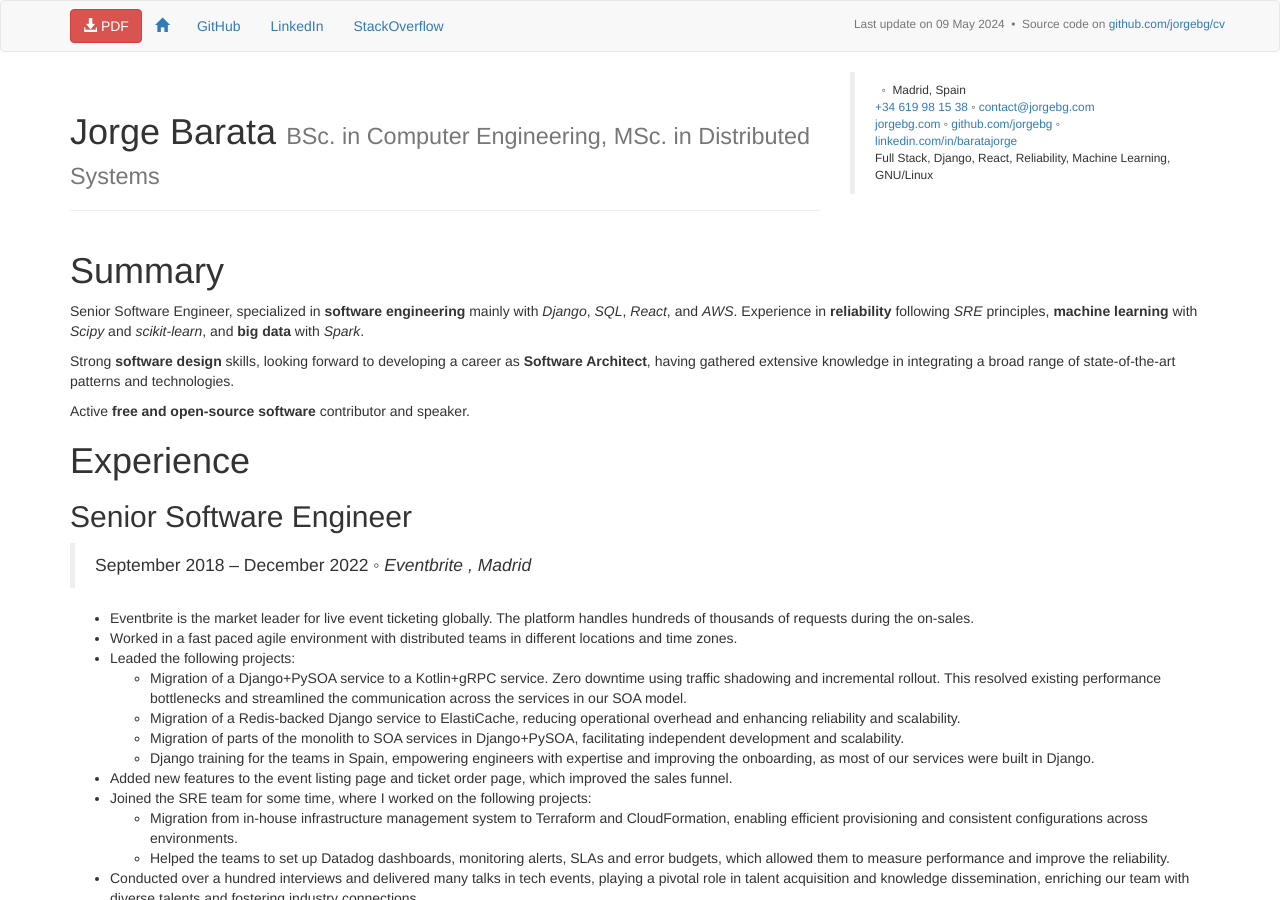
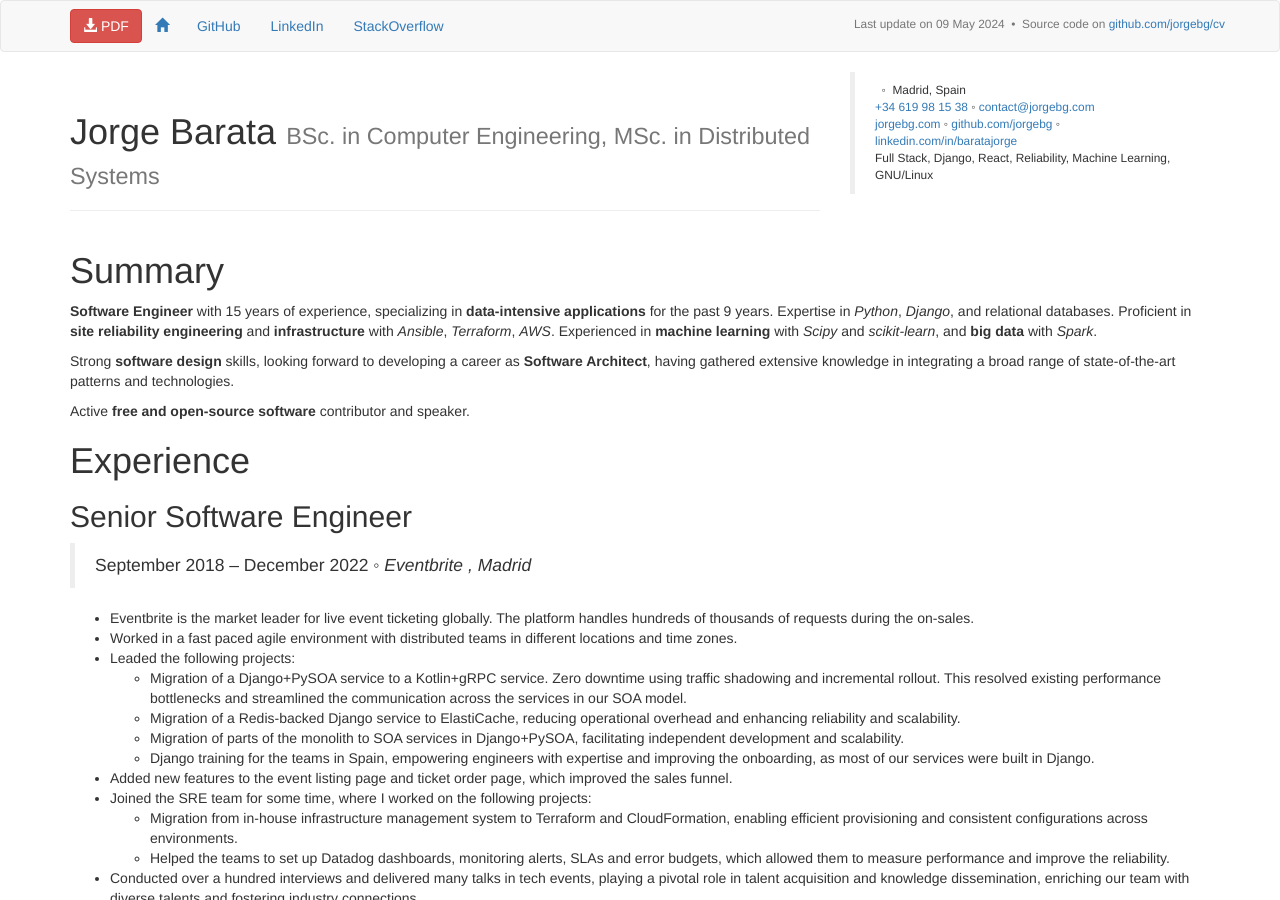
Before and after one commit to jorgebg/cv, a Jekyll site: the page built from index.md, in a window 1280 px wide and 900 px high. Built offline with Jekyll 4.4.1, drawn with Linux system fonts in a browser that asks for light colours; our own code applies the rules of GitHub Pages for plain Markdown files.

Commit message:
Automated update

```diff
--- a/index.md
+++ b/index.md
@@ -15,7 +15,7 @@ preferences: Full Stack, Django, React, Reliability, Machine Learning, GNU/Linux
 
 # Summary
 
-Senior Software Engineer, specialized in **software engineering** mainly with _Django_, _SQL_, _React_, and _AWS_. Experience in **reliability** following _SRE_ principles, **machine learning** with _Scipy_ and _scikit-learn_, and **big data** with _Spark_.
+**Software Engineer** with 15 years of experience, specializing in **data-intensive applications** for the past 9 years. Expertise in _Python_, _Django_, and relational databases. Proficient in **site reliability engineering** and **infrastructure** with _Ansible_, _Terraform_, _AWS_. Experienced in **machine learning** with _Scipy_ and _scikit-learn_, and **big data** with _Spark_.
 
 Strong **software design** skills, looking forward to developing a career as **Software Architect**, having gathered extensive knowledge in integrating a broad range of state-of-the-art patterns and technologies.
 
```
Also changed, not shown: 1 other file.
